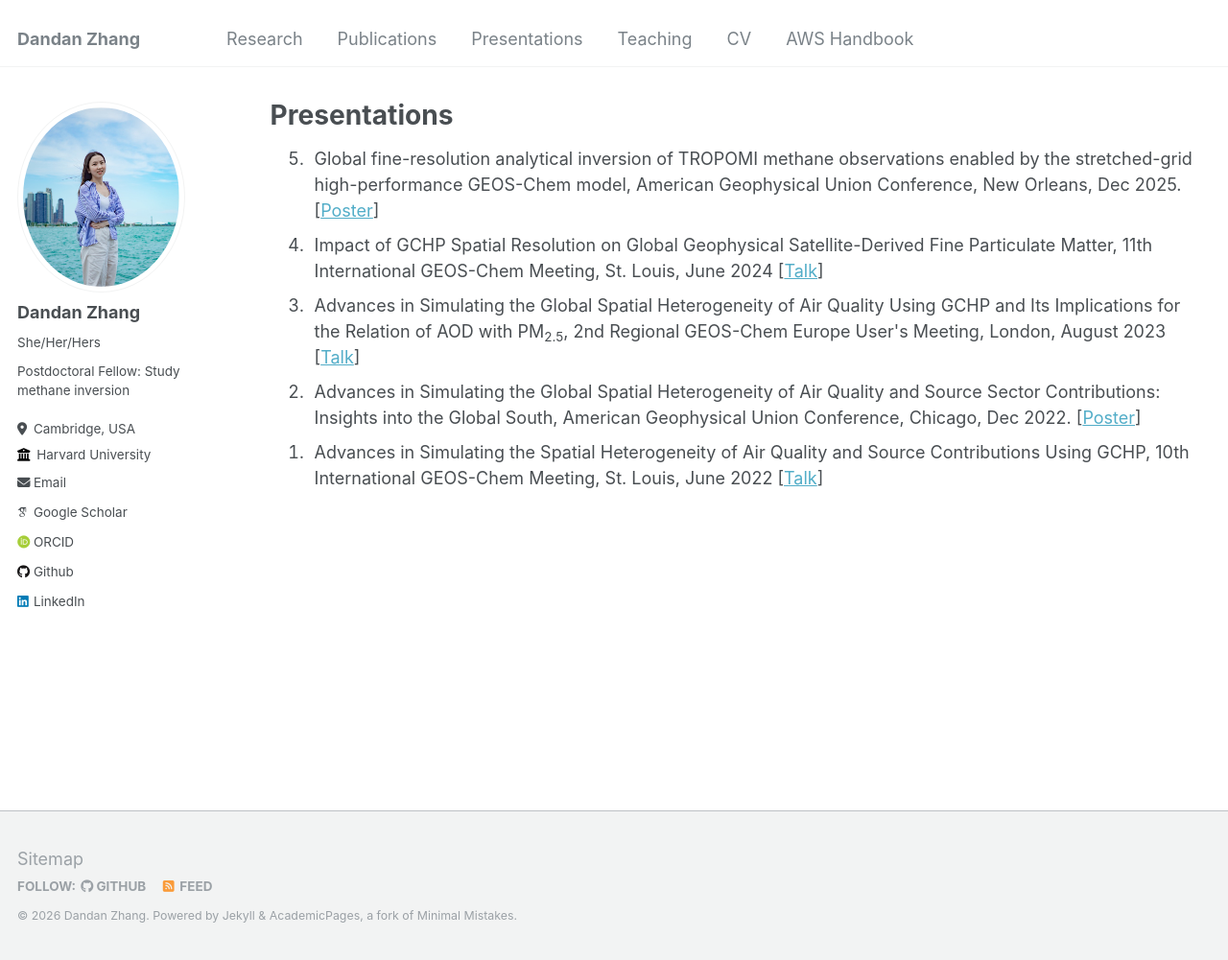
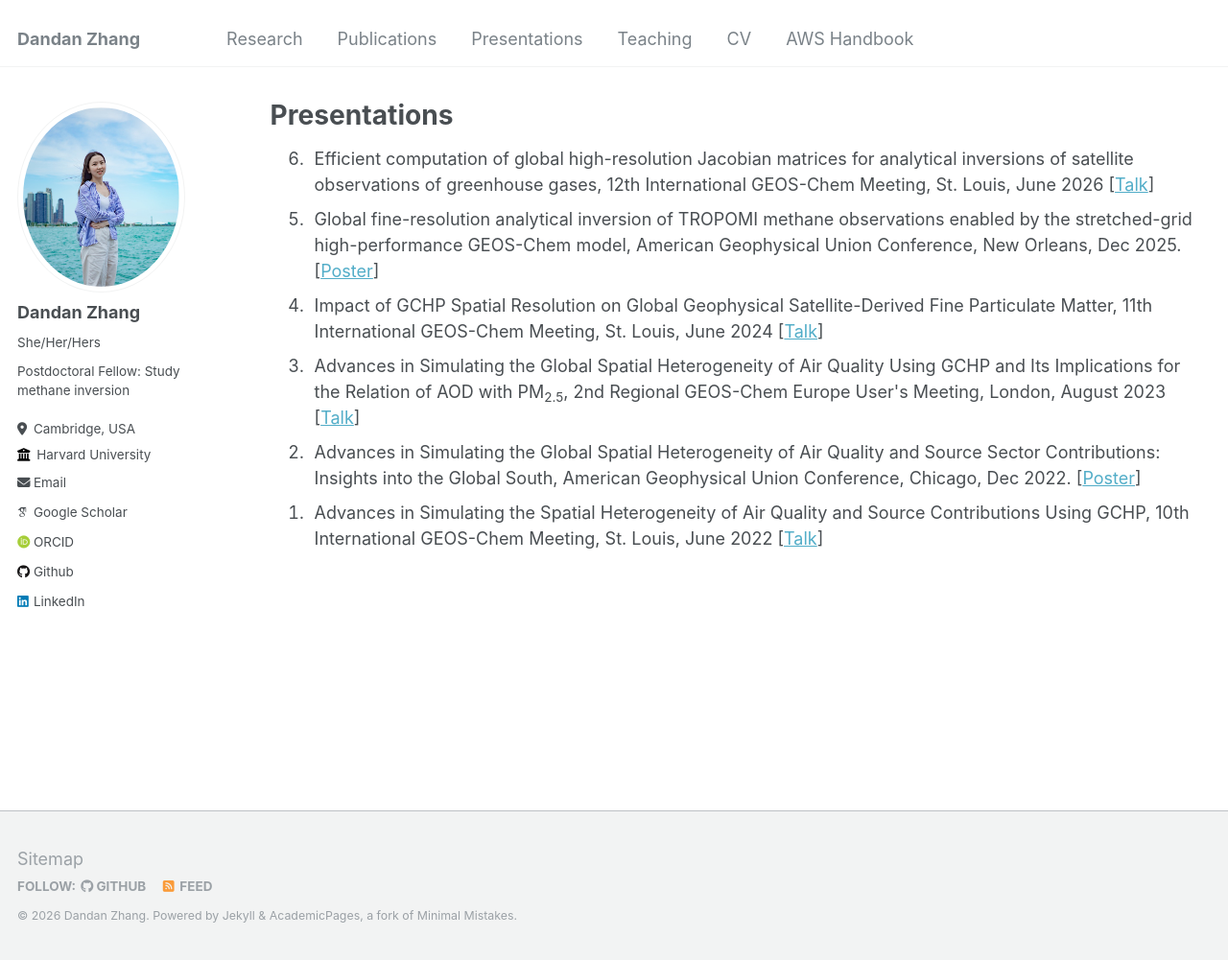
Before and after one commit to 1Dandan/1Dandan.github.io, a Jekyll site: the page built from _pages/presentations.html, in a window 1280 px wide and 1001 px high. Shown: the whole window at 96% size. Built offline with Jekyll 4.4.1, drawn with Linux system fonts in a browser that asks for light colours; some web fonts are replaced.

Commit message:
update IGC12

```diff
--- a/_pages/presentations.html
+++ b/_pages/presentations.html
@@ -6,6 +6,8 @@ author_profile: true
 ---
 
 <ol reversed>
+  <li style="padding-left: 6px;">Efficient computation of global high-resolution Jacobian matrices for analytical inversions of satellite observations of greenhouse gases,
+    12th International GEOS-Chem Meeting, St. Louis, June 2026 [<a href="/files/2026-06_Dandan Zhang_IGC12.pdf">Talk</a>]</li>
   <li style="padding-left: 6px;">Global fine-resolution analytical inversion of TROPOMI methane observations
     enabled by the stretched-grid high-performance GEOS-Chem model,
     American Geophysical Union Conference, New Orleans, Dec 2025. [<a href="/files/2025-12-16_AGU_Poster.pdf">Poster</a>]</li>
```
Also changed, not shown: 1 other file.
